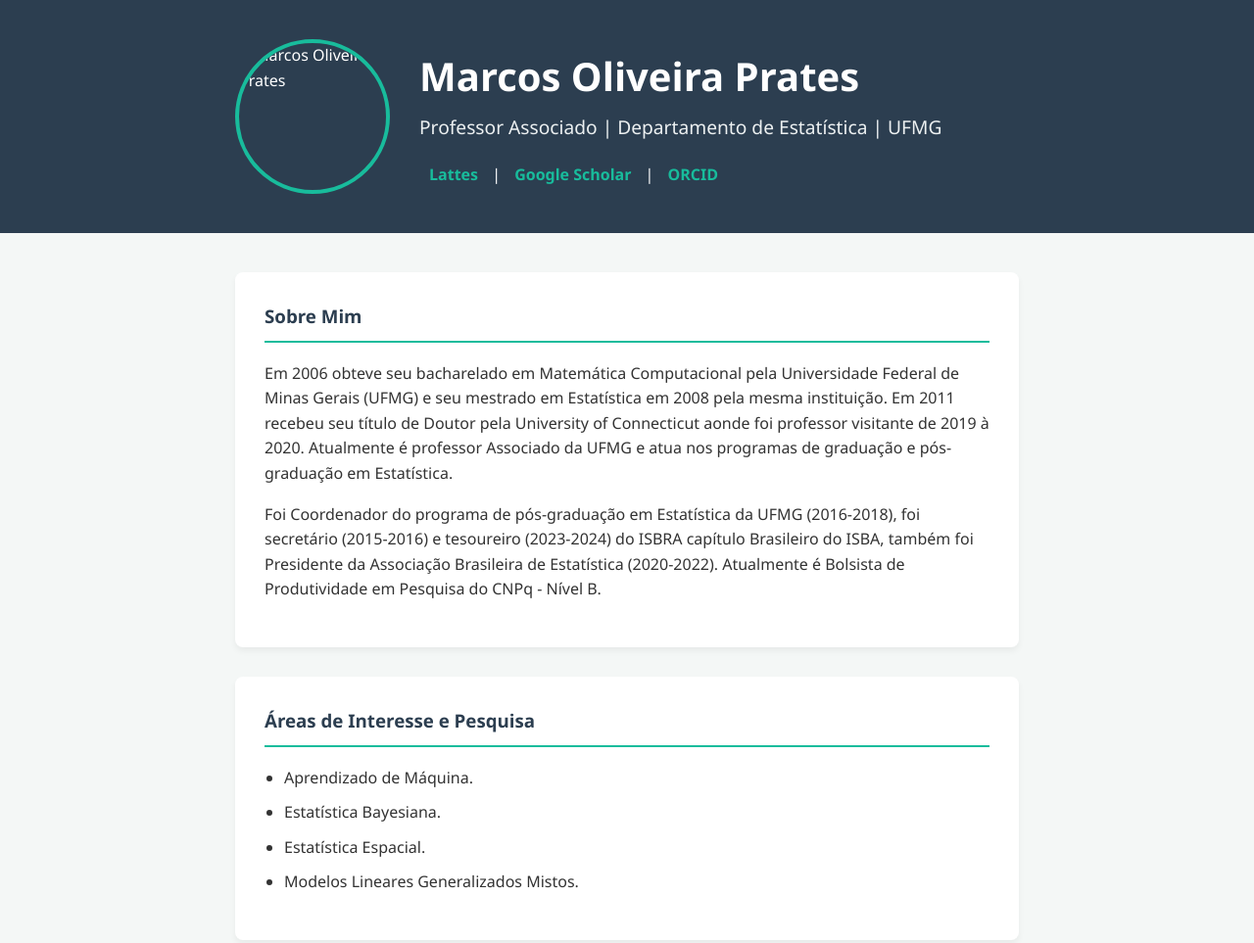
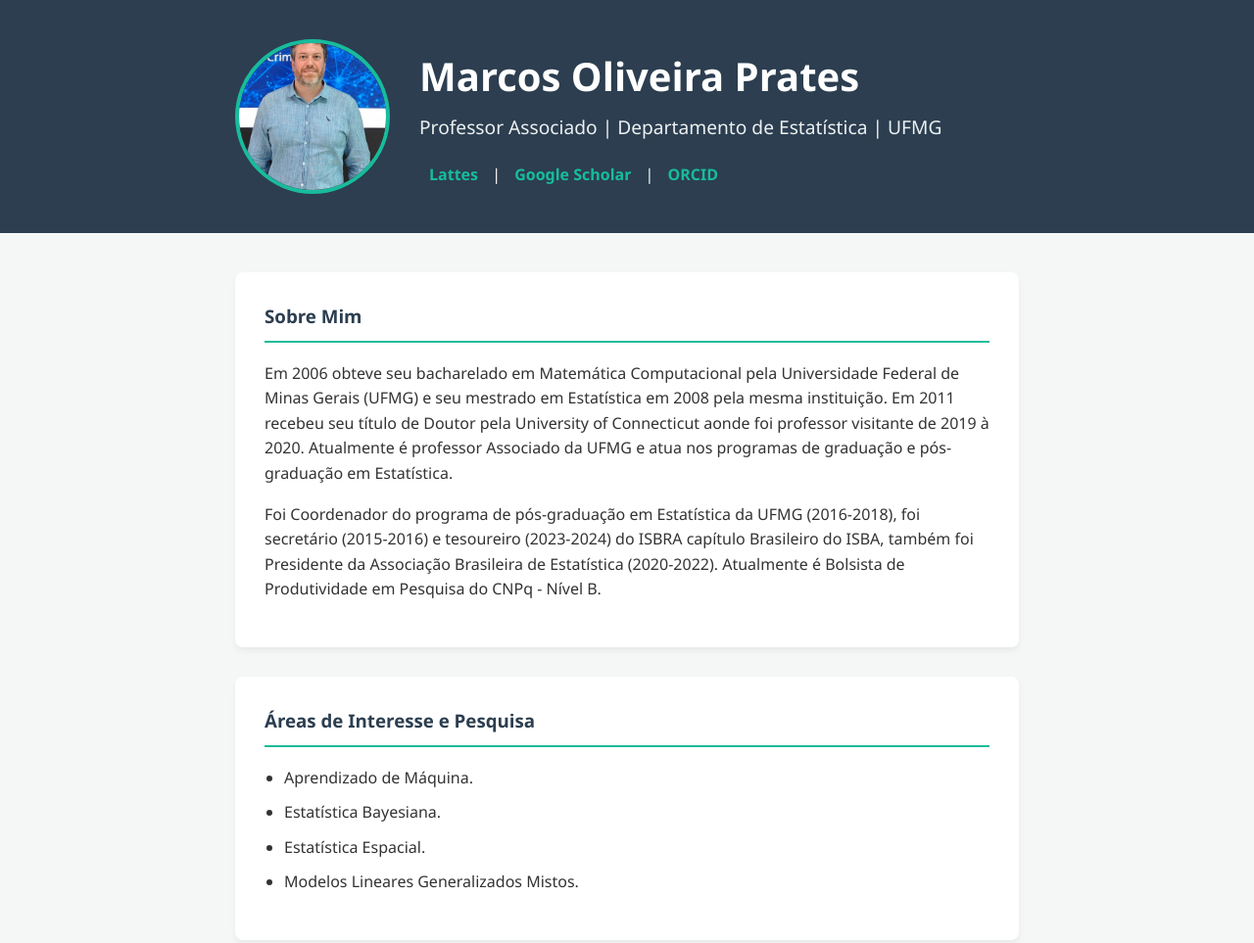
Before and after one commit to marcosop/marcosop.github.io, a plain HTML site: page index.html in a window 1280 px wide. Shown: the top 963 px of the page at 98% size. Drawn offline with Linux system fonts and the light colour scheme.

Commit message:
Update index.html

```diff
--- a/index.html
+++ b/index.html
@@ -127,7 +127,7 @@
     <header>
         <div class="profile-container">
             <!-- Substitua 'perfil.jpeg' pelo caminho da sua foto no repositório -->
-            <img src="perfil.jpg" alt="Marcos Oliveira Prates" class="profile-pic">
+            <img src="perfil.jpeg" alt="Marcos Oliveira Prates" class="profile-pic">
             <div>
                 <h1>Marcos Oliveira Prates</h1>
                 <h2>Professor Associado | Departamento de Estatística | UFMG</h2>
```
